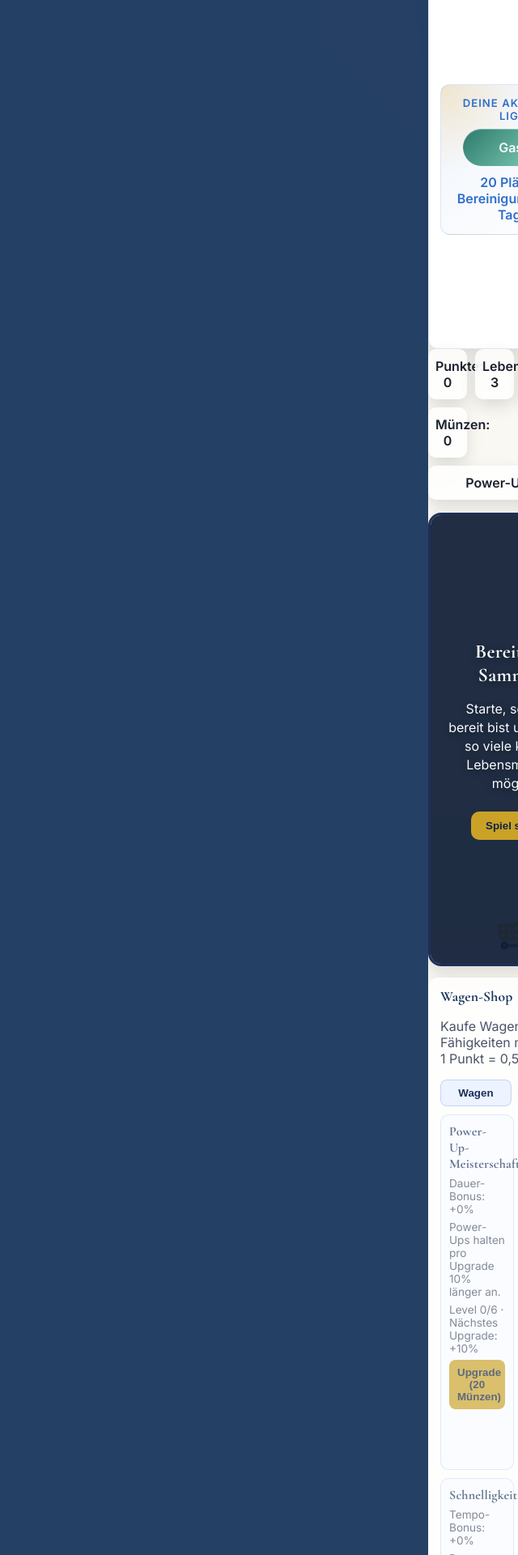
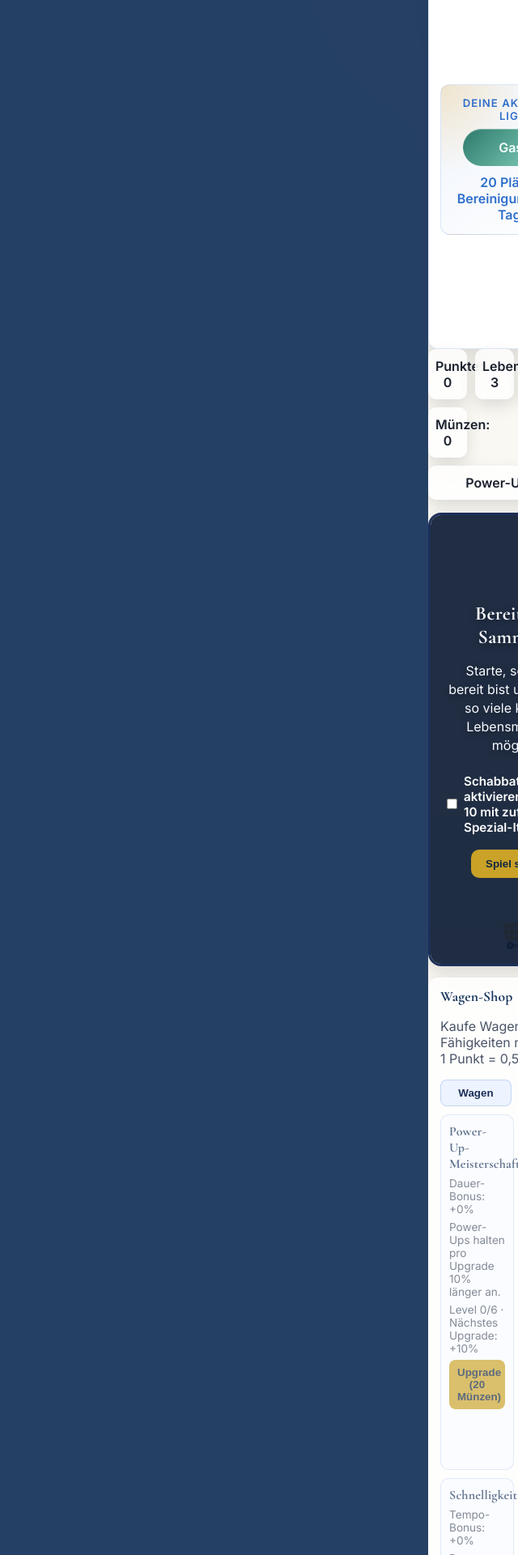
Before and after one commit to stolpersteinebs/stolpersteinebs.github.io, a Jekyll site: the page koscherspiel/index.html, which Jekyll copies as it is, in a window 1280 px wide. Shown: the part 962-2882 px from the top of the page at 81% size, without its empty margins (640-1280 px from the left). Built offline with Jekyll 4.4.1, drawn with Linux system fonts in a browser that asks for light colours; a script that is not in the unit is left out; part of the change alters nothing that is shown.

Commit message:
Add optional Shabbat mode with random level-10 special items

```diff
--- a/koscherspiel/index.html
+++ b/koscherspiel/index.html
@@ -114,6 +114,10 @@
         <div id="startScreen" class="overlay" role="dialog" aria-modal="true" aria-labelledby="startTitle">
             <h2 id="startTitle">Bereit zum Sammeln?</h2>
             <p>Starte, sobald du bereit bist und sammle so viele koschere Lebensmittel wie möglich.</p>
+            <label class="mode-toggle" for="shabbatModeToggle">
+                <input id="shabbatModeToggle" type="checkbox">
+                Schabbat-Mode aktivieren (ab Level 10 mit zufälligen Spezial-Items A/B)
+            </label>
             <button id="startButton" type="button">Spiel starten</button>
         </div>
 
--- a/koscherspiel/script.js
+++ b/koscherspiel/script.js
@@ -17,6 +17,7 @@ const leagueSummaryText = document.getElementById("leagueSummaryText");
 const statusDisplay = document.getElementById("status");
 const startScreen = document.getElementById("startScreen");
 const startButton = document.getElementById("startButton");
+const shabbatModeToggle = document.getElementById("shabbatModeToggle");
 const gameOverScreen = document.getElementById("gameOver");
 const resultText = document.getElementById("resultText");
 const coinResult = document.getElementById("coinResult");
@@ -217,6 +218,17 @@ const uniqueAbilityDefs = abilityDefs.filter((ability, index, list) => {
     return list.findIndex((entry) => entry.key === ability.key) === index;
 });
 
+const shabbatSpecialItems = {
+    a: [
+        { name: "Challa", emoji: "🥖", bonusScore: 3 },
+        { name: "Kiddusch-Becher", emoji: "🍷", bonusScore: 4 }
+    ],
+    b: [
+        { name: "Schabbat-Kerzen", emoji: "🕯️", bonusScore: 3 },
+        { name: "Chulent", emoji: "🍲", bonusScore: 4 }
+    ]
+};
+
 const powerupTypes = [
     { key: "shield", label: "Schutz", icon: "🛡️", colorClass: "powerup-shield" },
     { key: "slow", label: "Zeitlupe", icon: "⏱️", colorClass: "powerup-slow" },
@@ -1725,6 +1737,9 @@ function createInitialState() {
         selectedCart,
         unlockedCarts,
         cartSecondChancesUsed: 0,
+        shabbatModeEnabled: Boolean(shabbatModeToggle?.checked),
+        shabbatModeActive: false,
+        shabbatVariant: null,
         activePowerups: {
             shield: 0,
             slow: 0,
@@ -1953,7 +1968,13 @@ function activePowerupLabel() {
         .filter((type) => state.activePowerups[type.key] > now)
         .map((type) => type.label);
 
-    return active.length > 0 ? active.join(", ") : "Keins";
+    const activeLabel = active.length > 0 ? active.join(", ") : "Keins";
+
+    if (state.shabbatModeActive) {
+        return `${activeLabel} · Schabbat ${String(state.shabbatVariant || "").toUpperCase()}`;
+    }
+
+    return activeLabel;
 }
 
 function updateHUD() {
@@ -2095,6 +2116,41 @@ function getFoodEmoji(name = "", isKosher = true) {
     return emojiList[Math.floor(Math.random() * emojiList.length)] || "🍽️";
 }
 
+function getCurrentShabbatItems() {
+    if (!state || !state.shabbatModeActive || !state.shabbatVariant) {
+        return [];
+    }
+
+    return shabbatSpecialItems[state.shabbatVariant] || [];
+}
+
+function maybeActivateShabbatMode() {
+    if (!state || !state.shabbatModeEnabled || state.shabbatModeActive || state.level < 10) {
+        return;
+    }
+
+    state.shabbatModeActive = true;
+    state.shabbatVariant = Math.random() < 0.5 ? "a" : "b";
+    setStatus(`Schabbat-Mode aktiv! Spezial-Items ${state.shabbatVariant.toUpperCase()} freigeschaltet.`);
+    updateHUD();
+}
+
+function spawnShabbatItem() {
+    const items = getCurrentShabbatItems();
+    const selected = items[Math.floor(Math.random() * items.length)];
+
+    return {
+        isPowerup: false,
+        isKosher: true,
+        isShabbatSpecial: true,
+        bonusScore: selected?.bonusScore || 3,
+        className: "item emoji-item shabbat-item",
+        label: selected?.name || "Schabbat-Spezial",
+        emoji: selected?.emoji || "🕯️",
+        emojiOnly: true
+    };
+}
+
 function spawnPowerup() {
     const type = powerupTypes[Math.floor(Math.random() * powerupTypes.length)];
     return {
@@ -2107,6 +2163,11 @@ function spawnPowerup() {
 }
 
 function spawnFood() {
+    const shabbatItems = getCurrentShabbatItems();
+    if (shabbatItems.length > 0 && Math.random() < 0.28) {
+        return spawnShabbatItem();
+    }
+
     const isKosher = Math.random() < 0.82;
 
     if (Math.random() < emojiFoodSpawnChance) {
@@ -2168,7 +2229,9 @@ function spawnItem() {
         y,
         isPowerup: spawned.isPowerup,
         powerupType: spawned.powerupType,
-        isKosher: spawned.isKosher
+        isKosher: spawned.isKosher,
+        isShabbatSpecial: spawned.isShabbatSpecial,
+        bonusScore: spawned.bonusScore
     });
 }
 
@@ -2251,10 +2314,12 @@ function handleCatch(item, index) {
         const points = hasCartPower("ultimate") ? basePoints * 2.5 : basePoints + (hasCartPower("mint") ? 1 : 0);
         const focusChance = getAbilityValue("kosherFocus");
         const bonusPoint = focusChance > 0 && Math.random() < focusChance ? 1 : 0;
-        const gainedScore = (points + bonusPoint) * scoreMultiplier;
+        const shabbatBonus = item.isShabbatSpecial ? (Number(item.bonusScore) || 3) : 0;
+        const gainedScore = (points + bonusPoint + shabbatBonus) * scoreMultiplier;
         state.score += gainedScore;
         const multiplierText = scoreMultiplier > 1 ? ` (Multiplikator x${scoreMultiplier.toFixed(1).replace(".", ",")})` : "";
-        setStatus(`+${gainedScore} Koscher${bonusPoint ? " (Fokus-Bonus!)" : ""}${multiplierText}!`);
+        const shabbatText = item.isShabbatSpecial ? " Schabbat-Spezial!" : "";
+        setStatus(`+${gainedScore} Koscher${bonusPoint ? " (Fokus-Bonus!)" : ""}${shabbatText}${multiplierText}!`);
     } else if (!consumeShieldIfActive() && !cartSavedDamage() && !abilitySavedDamage()) {
         state.lives -= 1;
         state.score = Math.max(0, state.score - 1);
@@ -2311,6 +2376,7 @@ function tryCartSecondChance() {
 
 function recalcLevel() {
     state.level = Math.floor(state.score / 8) + 1;
+    maybeActivateShabbatMode();
 }
 
 function currentPlayerSpeed() {
--- a/koscherspiel/skript.css
+++ b/koscherspiel/skript.css
@@ -361,6 +361,13 @@ h1 {
     filter: drop-shadow(0 2px 4px rgba(0, 0, 0, 0.2));
 }
 
+
+.shabbat-item {
+    border: 2px solid #f0d98a;
+    box-shadow: 0 0 12px rgba(240, 217, 138, 0.75);
+    background: radial-gradient(circle at 30% 30%, #fff2bf, #e4b653);
+}
+
 .powerup {
     border-radius: 50%;
     border: 2px solid rgba(255, 255, 255, 0.9);
@@ -429,6 +436,23 @@ h1 {
     font-weight: 700;
     line-height: 1.5;
     max-width: 34ch;
+}
+
+
+.mode-toggle {
+    display: flex;
+    align-items: center;
+    gap: 8px;
+    font-weight: 600;
+    font-size: 0.95rem;
+    margin-bottom: 8px;
+    max-width: 460px;
+    text-align: left;
+}
+
+.mode-toggle input {
+    margin: 0;
+    accent-color: var(--accent);
 }
 
 #startButton,
```
